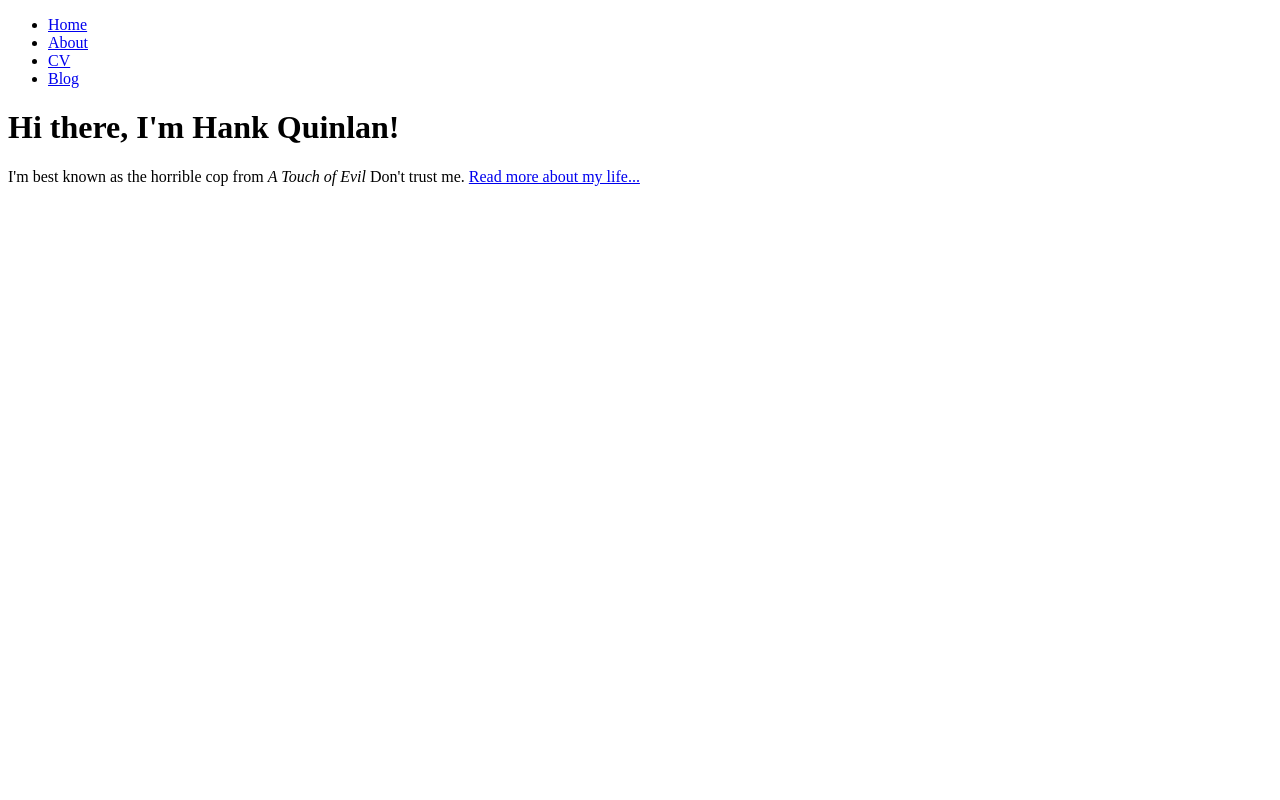
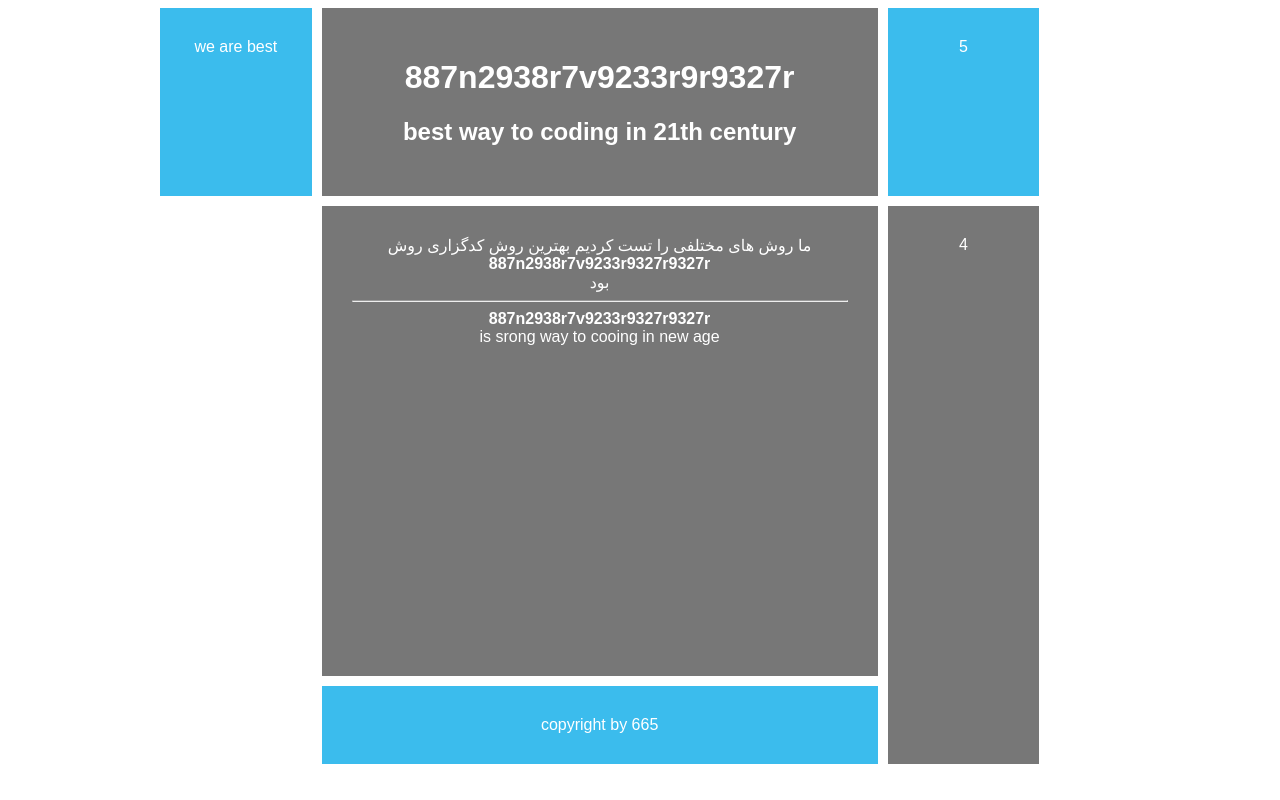
Before and after one commit to dostdar/dostdar.github.io, a plain HTML site: page index.html in a window 1280 px wide. Drawn offline with Linux system fonts and the light colour scheme.

Commit message:
edit for 665

```diff
--- a/index.html
+++ b/index.html
@@ -1,25 +1,104 @@
-<!DOCTYPE html>
 <html>
-	<head>
-		<title>Hank Quinlan, Horrible Cop</title>
-	</head>
-	<body>
-		<nav>
-    		<ul>
-        		<li><a href="/">Home</a></li>
-	        	<li><a href="/about">About</a></li>
-        		<li><a href="/cv">CV</a></li>
-        		<li><a href="/blog">Blog</a></li>
-    		</ul>
-		</nav>
-		<div class="container">
-    		<div class="blurb">
-        		<h1>Hi there, I'm Hank Quinlan!</h1>
-				<p>I'm best known as the horrible cop from <em>A Touch of Evil</em> Don't trust me. <a href="/about">Read more about my life...</a></p>
-    		</div><!-- /.blurb -->
-		</div><!-- /.container -->
-		<footer>
+<head>
+    <title>
+        js learn
+    </title>
+<!--    <link rel="stylesheet" href="style/style.css" type="text/css">-->
+    <style>
 
-		</footer>
-	</body>
+    body{
+    color: #fff;
+    font-family: sans-serif;
+    text-align: center;
+}
+#content {
+    display: grid;
+    grid-gap: 10px;
+    grid-template-columns:repeat( 12 , 1fr);
+    grid-template-rows: repeat(4,minmax(150px , auto));
+    max-width: 960px;
+    margin: 0 auto;
+}
+#content div {
+    background: #3bbced;
+    padding: 30px;
+}
+#content div:nth-child(even) {
+    background:#777;
+}
+.one {
+    /*grid-column-start: 1;*/
+    /*grid-column-end: 3;*/
+    grid-column: 1/3;
+    background: #123;
+
+}
+.two {
+    /*grid-column-start: 3;*/
+    /*grid-column-end: 5;*/
+    grid-column: 3/10;
+    /*grid-row-start: 1;*/
+    /*grid-row-end: 3;*/
+    grid-row: 1/2;
+}
+.three {
+    grid-column: 3/10;
+    grid-row: 5/6;
+}
+.six {
+    grid-column: 3/10;
+    grid-row: 2/5;
+}
+.four {
+    grid-column: 10/12;
+    grid-row: 2/6;
+}
+.five {
+    grid-column: 10/12;
+    grid-row: 1/2;
+}
+
+    </style>
+    <meta charset="UTF-8">
+    <title>best way coing</title>
+</head>
+<body>
+<div id="content">
+    <div class="one">
+        we are best
+    </div>
+    <div class="two">
+        <h1>
+        887n2938r7v9233r9r9327r
+        </h1>
+        <h2>
+            best way to coding in 21th century
+        </h2>
+    </div>
+    <div class="three">copyright by 665 </div>
+    <div class="four">4</div>
+    <div class="five">5</div>
+    <div class="six">
+    <span>
+        ما روش های مختلفی را تست کردیم بهترین روش کدگزاری روش
+        <br>
+        <strong>
+        887n2938r7v9233r9327r9327r
+        </strong>
+        <br>
+        بود
+        <br>
+        <hr>
+        <strong>
+        887n2938r7v9233r9327r9327r
+        </strong>
+        <br>
+        <span>
+        is srong way to cooing in new age
+        </span>
+
+    </span>
+    </div>
+</div>
+</body>
 </html>
```
